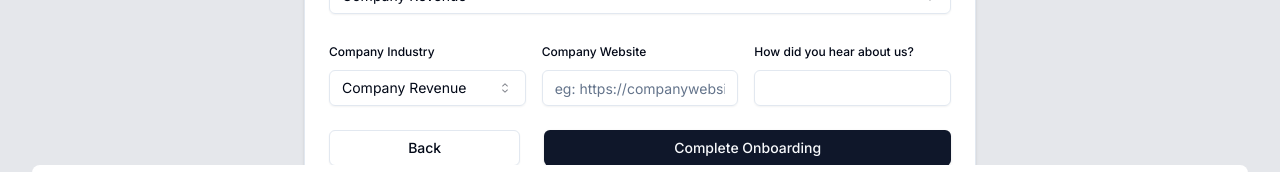
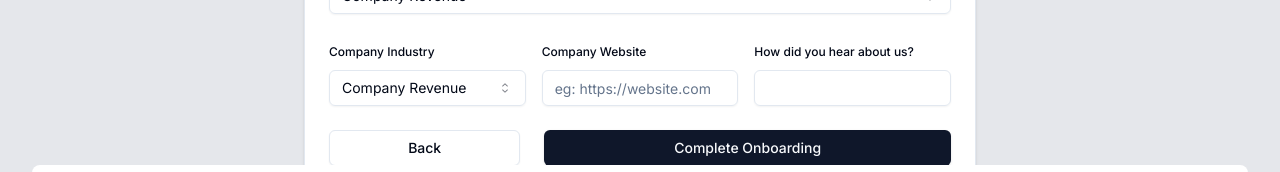
Before and after one commit to david-jerry/beehaiv, a Next.js app: page /accounts/onboarding/complete in a window 1280 px wide. Shown: the part 479-651 px from the top of the page. Built offline with nearby package versions, Linux system fonts and the light colour scheme; no server answers.

Commit message:
Adjusted select options for certain fields

```diff
--- a/src/app/accounts/onboarding/complete/Form.tsx
+++ b/src/app/accounts/onboarding/complete/Form.tsx
@@ -518,7 +518,7 @@ export default function BusinessForm() {
                   <Input
                     className="w-full"
                     type="url"
-                    placeholder="eg: https://companywebsitename.com"
+                    placeholder="eg: https://website.com"
                     {...field}
                   />
                 </FormControl>
```
